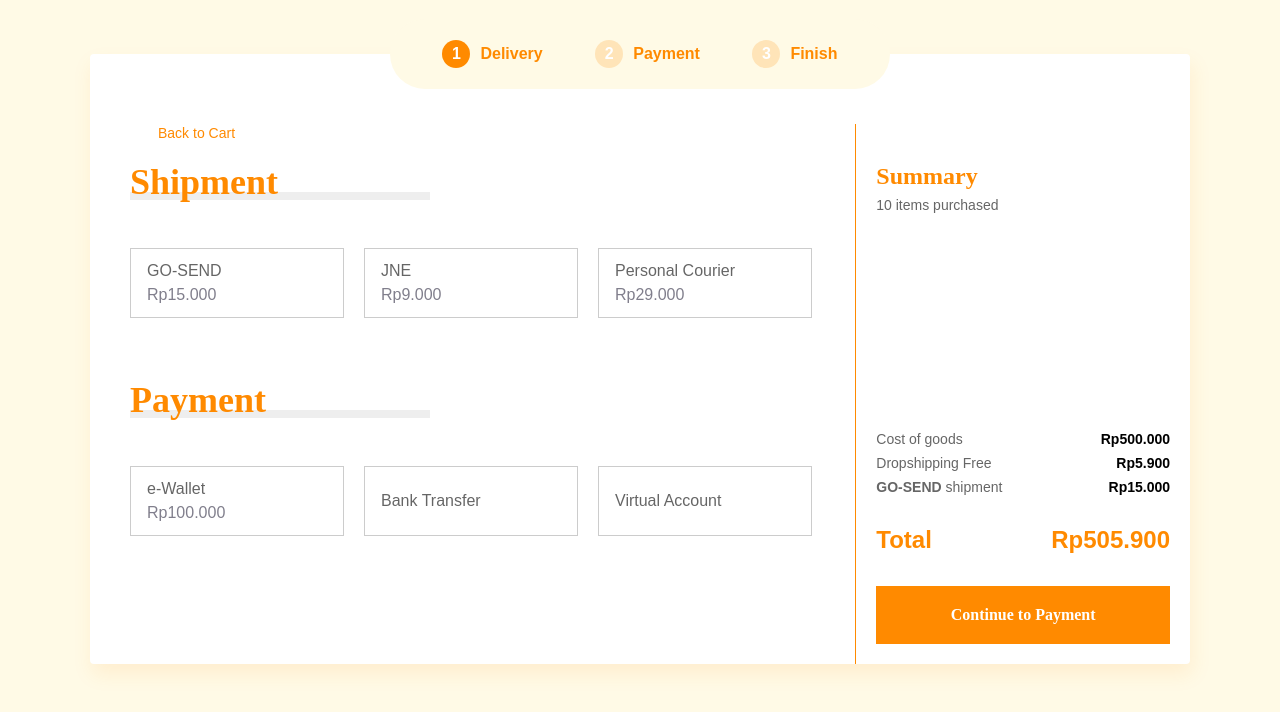
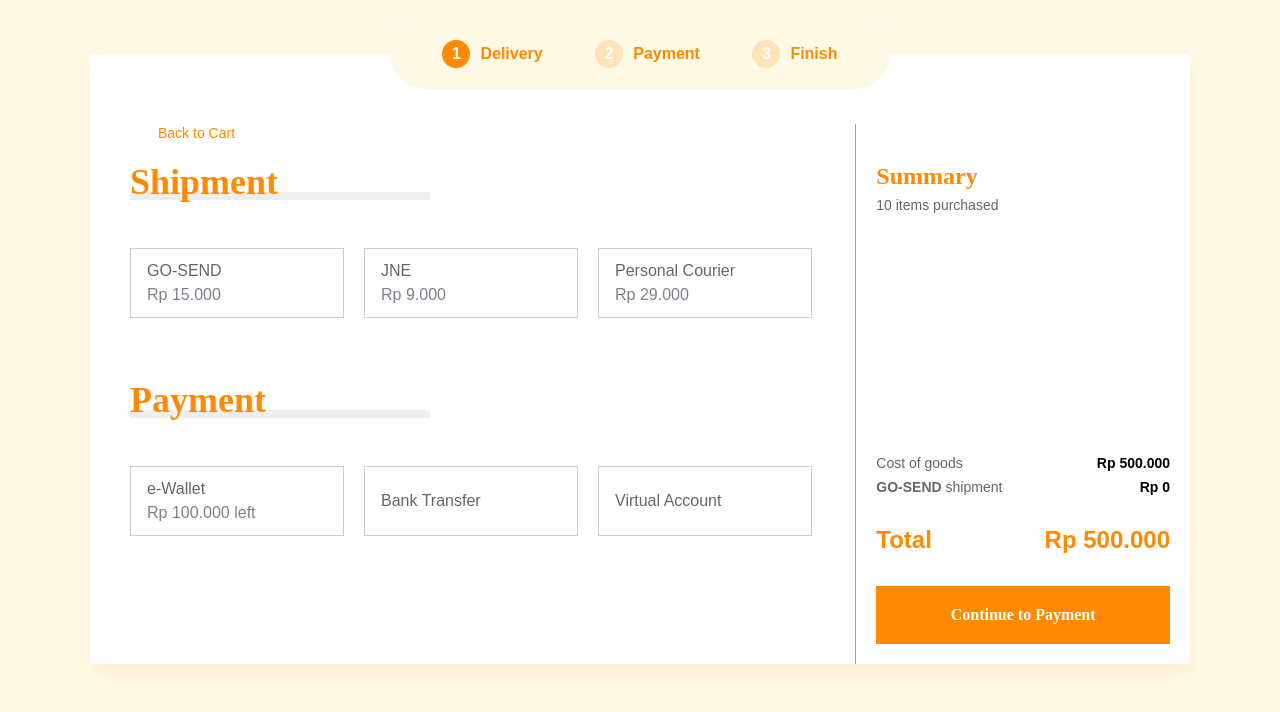
Before and after one commit to rayhanendra/jakmall-test-frontend, a Vue app: page /checkout/1/payment in a window 1280 px wide. Shown: the top 712 px of the page. Built offline with nearby package versions, Linux system fonts and the light colour scheme; some icons are missing; a web font is replaced by a local one.

Commit message:
feat(checkout summary): implement state based on data

```diff
--- a/src/modules/transaction/components/CheckoutPaymentChoices.vue
+++ b/src/modules/transaction/components/CheckoutPaymentChoices.vue
@@ -24,8 +24,8 @@
           'choices__item__value--active': choice.value === select
         }"
       >
-        {{ choice?.price ? `Rp${choice.price.toLocaleString('id-ID')}` : '' }}
-        {{ choice?.money ? `Rp${choice.money.toLocaleString('id-ID')}` : '' }}
+        {{ choice?.price ? $filters.formatCurrency(choice.price) : '' }}
+        {{ choice?.money ? $filters.formatCurrency(choice.money) + ' left' : '' }}
       </div>
     </div>
   </div>
--- a/src/modules/transaction/components/CheckoutSummary.vue
+++ b/src/modules/transaction/components/CheckoutSummary.vue
@@ -2,7 +2,7 @@
   <div class="summary__title">Summary</div>
   <div class="summary__main">
     <div class="summary__main__content">
-      <div class="summary__main__content__total">{{ data.itemsPurchased }} items purchased</div>
+      <div class="summary__main__content__total">{{ summary.itemsPurchased }} items purchased</div>
       <div
         class="summary__main__content__divider"
         :class="{
@@ -39,19 +39,27 @@
     <div class="summary__main__pricing">
       <div class="summary__main__pricing__item">
         <div class="summary__main__pricing__item__label">Cost of goods</div>
-        <div class="summary__main__pricing__item__value">{{ data.cost }}</div>
+        <div class="summary__main__pricing__item__value">
+          {{ $filters.formatCurrency(summary.cost) }}
+        </div>
       </div>
-      <div class="summary__main__pricing__item">
+      <div v-if="dropshipper" class="summary__main__pricing__item">
         <div class="summary__main__pricing__item__label">Dropshipping Free</div>
-        <div class="summary__main__pricing__item__value">{{ data.dropshipping }}</div>
+        <div class="summary__main__pricing__item__value">
+          {{ $filters.formatCurrency(summary.dropshipping) }}
+        </div>
       </div>
       <div class="summary__main__pricing__item">
         <div class="summary__main__pricing__item__label"><b>GO-SEND</b> shipment</div>
-        <div class="summary__main__pricing__item__value">{{ data.shipment }}</div>
+        <div class="summary__main__pricing__item__value">
+          {{ $filters.formatCurrency(summary.shipment) }}
+        </div>
       </div>
       <div class="summary__main__pricing__total">
         <div class="summary__main__pricing__total__label">Total</div>
-        <div class="summary__main__pricing__total__value">{{ data.total }}</div>
+        <div class="summary__main__pricing__total__value">
+          {{ $filters.formatCurrency(summary.total) }}
+        </div>
       </div>
       <BaseButton>Continue to Payment</BaseButton>
     </div>
@@ -65,16 +73,16 @@ import { storeToRefs } from 'pinia'
 import { reactive, watch } from 'vue'
 
 const checkoutStore = useCheckoutStore()
-const { checkout } = storeToRefs(checkoutStore)
+const { checkout, dropshipper } = storeToRefs(checkoutStore)
 
-const data = reactive({
+const summary = reactive({
   itemsPurchased: 10,
   shipping: false,
   payment: false,
-  cost: 'Rp500.000',
-  dropshipping: 'Rp5.900',
-  shipment: 'Rp15.000',
-  total: 'Rp505.900'
+  cost: 500000,
+  dropshipping: 0,
+  shipment: checkout.value.shipment.price,
+  total: 0
 })
 
 const shipment = reactive({
@@ -85,6 +93,13 @@ const shipment = reactive({
 const payment = reactive({
   label: checkout.value.payment.label
 })
+
+watch(
+  () => checkoutStore.checkout.shipment.price,
+  (value) => {
+    summary.shipment = value
+  }
+)
 
 watch(
   () => checkoutStore.checkout.shipment,
@@ -98,6 +113,27 @@ watch(
   () => checkout.value.payment,
   (value) => {
     payment.label = value.label
+  }
+)
+
+watch(
+  () => dropshipper.value,
+  (value) => {
+    summary.dropshipping = value ? 5900 : 0
+  },
+  {
+    immediate: true
+  }
+)
+
+watch(
+  () => summary,
+  (value) => {
+    summary.total = value.cost + value.shipment + value.dropshipping
+  },
+  {
+    deep: true,
+    immediate: true
   }
 )
 </script>
--- a/src/modules/transaction/views/CheckoutPaymentView.vue
+++ b/src/modules/transaction/views/CheckoutPaymentView.vue
@@ -3,7 +3,7 @@
     <div class="payment__item">
       <BaseFormTitle title="Shipment" />
       <CheckoutPaymentChoices
-        :select="shipment"
+        :select="shipmentId"
         :choiceOptions="shipmentOptions"
         @select="handleShipment"
       />
@@ -66,14 +66,22 @@ const paymentOptions = [
   }
 ]
 
-const shipment = ref('')
+const shipmentId = ref('')
+const shipment = ref({
+  label: '',
+  value: '',
+  price: 0,
+  duration: ''
+})
+
 const payment = ref('')
 
 watch(
   checkout.value.shipment,
   () => {
     if (checkout.value.shipment) {
-      shipment.value = checkout.value.shipment.value
+      shipmentId.value = checkout.value.shipment.value
+      shipment.value = checkout.value.shipment
     }
   },
   {
@@ -94,8 +102,8 @@ watch(
 )
 
 const handleShipment = (value: string) => {
-  shipment.value = value
-  checkoutStore.setShipment(shipmentOptions.find((option) => option.value === value)!)
+  shipmentId.value = value
+  checkoutStore.setShipment(shipmentOptions.find((option) => option.value === shipmentId.value)!)
 }
 
 const handlePayment = (value: string) => {
--- a/src/stores/checkout.store.ts
+++ b/src/stores/checkout.store.ts
@@ -15,7 +15,8 @@ export const useCheckoutStore = defineStore({
       shipment: {
         label: '',
         value: '',
-        duration: ''
+        duration: '',
+        price: 0
       },
       payment: {
         label: '',
--- a/src/types/global.d.ts
+++ b/src/types/global.d.ts
@@ -8,6 +8,7 @@ interface Checkout {
     label: string
     value: string
     duration: string
+    price: number
   }
   payment: {
     label: string
```
